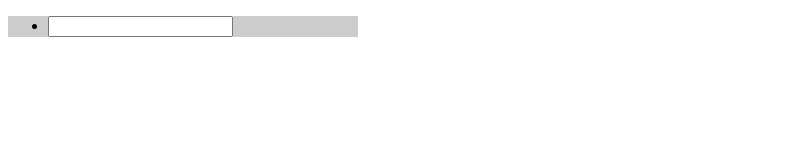
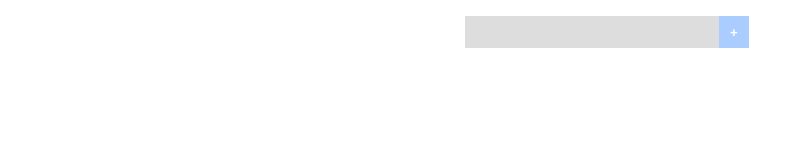
Before and after one commit to AjeebKt/js-task, a plain HTML site: page home.html in a window 1280 px wide. Shown: the whole page, without its empty margins (0-804 px from the left). Drawn offline with Linux system fonts and the light colour scheme.

Commit message:
js test
li added when button pressed

```diff
--- a/css.css
+++ b/css.css
@@ -1,5 +1,33 @@
 .to-do
 {
+	margin-left:auto;
+	margin-right: auto;
 	width:350px;
-	background-color: #ccc;
+	/*background-color: #ccc;*/
+	list-style-type: none;
+	padding: 0;
 }
+li
+{
+	width:284px;
+	background-color: #f00;
+	padding:0;
+}
+input
+{
+	width: 250px;
+	height: 30px;
+	border: 0px solid #000;
+	background-color: #ddd;
+}
+.plus{
+	/*padding:0;*/
+	width: 30px;
+	height: 32px;
+	color: #fff;
+	background-color: #acf;
+	float: right;
+	text-align: center;
+	font-weight: bold;
+	border: 0;
+}
--- a/home.html
+++ b/home.html
@@ -4,18 +4,25 @@
 	<meta charset="UTF-8">
 	<title>Document</title>
 	<link rel="stylesheet" href="css.css">
+	<script type="text/javascript">
+		function add ()
+		{
+			var ul = document.getElementById("ul");
+			var li = document.createElement("li");
+			li.innerHTML = "hi";
+			ul.appendChild(li);
+		}
+	</script>
 </head>
 <body>
-	<div class="to-do">
-		<ul>
-			<li>
-				<input type="text" class>
-
-				<div class="plus">
-
-				</div>
-			</li>
-		</ul>
-	</div>
+	<ul id="ul" class="to-do">
+		<li>
+			<input type="text">
+			<!-- <input type="submit">				 -->
+			<button class="plus" value="Add" onclick="add()">
+				+
+			</button>
+		</li>
+	</ul>
 </body>
 </html>
```
Also changed, not shown: index.html (+38 -11 lines).
